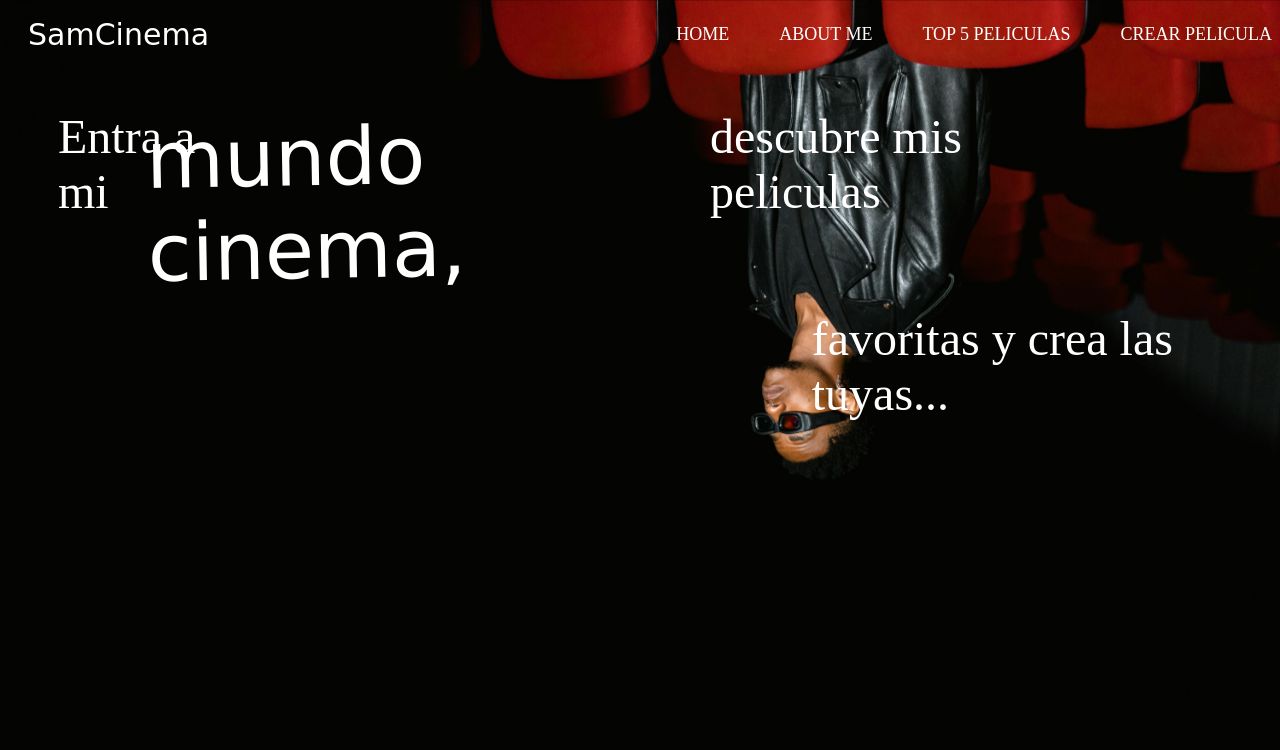
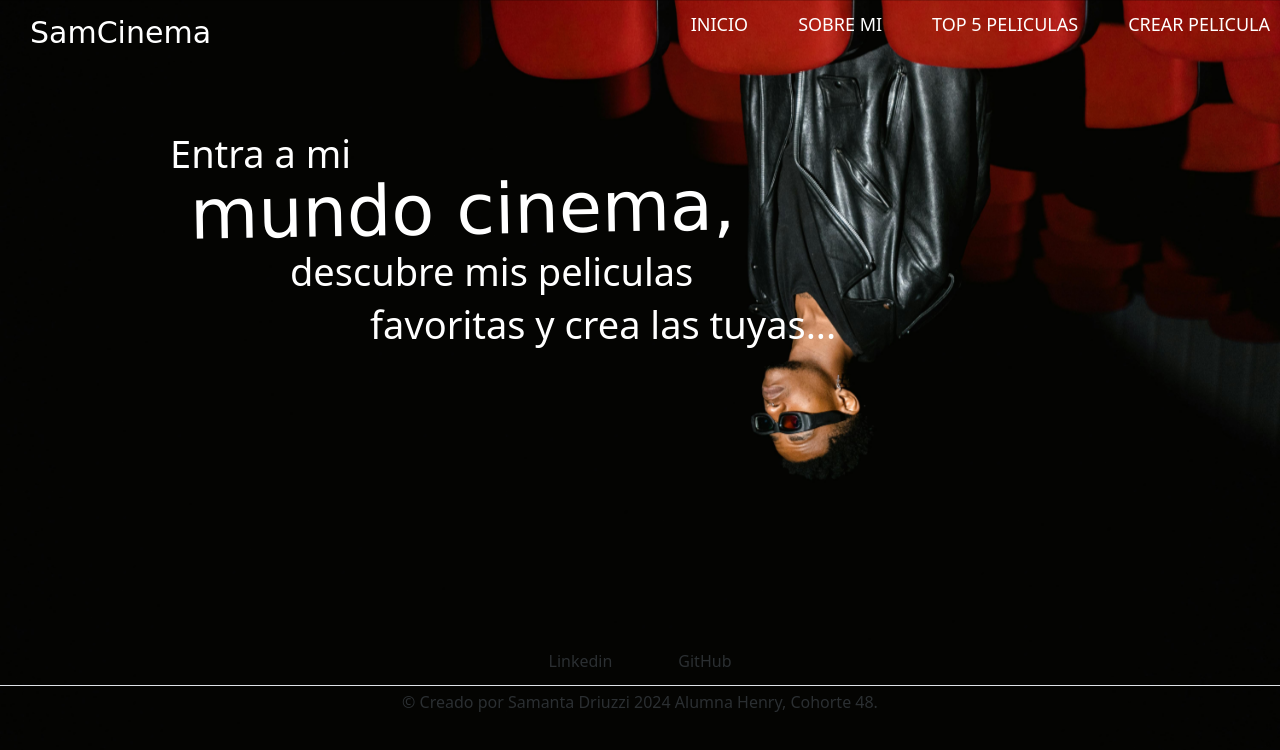
Before and after one commit to pi-rym/PM2-SamantaDriuzzi, a website: page front/index.html in a window 1280 px wide. Drawn offline with nearby package versions, Linux system fonts and the light colour scheme; a web font is replaced by a local one.

Commit message:
ajustes de estilos en casi toda la aplicacion.Pagina 'inicio' finalizada

```diff
--- a/front/index.css
+++ b/front/index.css
@@ -5,6 +5,7 @@ body {
   background-position: center;
   background-repeat: no-repeat;
   background-size: cover;
+  height: 100vh;
 }
 body::after {
   content: "";
@@ -31,30 +32,63 @@ body::after {
   margin-left: 50px;
   position: relative;
 }
+
 .containerLines {
   display: flex;
+  position: relative;
+  flex-direction: column;
+  align-items: flex-start;
+  margin: 80px 0 0 50px;
 }
 .firstLine {
   color: white;
-  font-size: 48px;
-  /* transform: translate(70px, -20px); */
+  font-size: 38px;
+  transform: translate(70px, -20px);
 }
 .secondLine {
   color: white;
   font-family: "Macondo Swash Caps", cursive;
   font-weight: 400;
   font-style: normal;
-  font-size: 80px;
+  font-size: 70px;
   transform: rotate(359deg);
-  margin: 48px 0 0 -90px;
+  margin: -60px 0 0 90px;
 }
 .thirdLine {
   color: white;
-  font-size: 48px;
-  /* transform: translate(-100px, 80px); */
+  font-size: 38px;
+  transform: translateX(190px) translateY(-20px);
 }
 .fourthLine {
   color: white;
-  font-size: 48px;
-  margin: 250px 0 0 -290px;
+  font-size: 38px;
+  transform: translateX(270px) translateY(-40px);
 }
+
+.firstLine:hover,
+.secondLine:hover,
+.thirdLine:hover,
+.fourthLine:hover {
+  animation: shadow-drop-center 0.4s linear both;
+  text-shadow: 0 0 20px rgba(255, 255, 255, 0.55);
+}
+
+@keyframes shadow-drop-center {
+  0% {
+    text-shadow: 0 0 0 0 transparent;
+  }
+  100% {
+    text-shadow: 0 0 20px 0 rgba(255, 255, 255, 0.55);
+  }
+}
+.textHome {
+  opacity: 0;
+  transform: translateY(20px) translateX(-20px);
+  transition: opacity 0.7s ease-in-out, transform 1.5s ease-in-out;
+  height: 70%;
+}
+
+.textHome.show {
+  opacity: 1;
+  transform: translateY(0);
+}
--- a/front/index.html
+++ b/front/index.html
@@ -7,6 +7,10 @@
     <!-- files css -->
     <link rel="stylesheet" href="/front/pagesStyles/navbar.css" />
     <link rel="stylesheet" href="/front/index.css" />
+    <link
+      rel="stylesheet"
+      href="https://cdn.jsdelivr.net/npm/bootstrap@5.3.3/dist/css/bootstrap.min.css"
+    />
     <!-- files fonts -->
     <link rel="preconnect" href="https://fonts.googleapis.com" />
     <link rel="preconnect" href="https://fonts.gstatic.com" crossorigin />
@@ -14,27 +18,30 @@
       href="https://fonts.googleapis.com/css2?family=Macondo+Swash+Caps&display=swap"
       rel="stylesheet"
     />
+    <script src="https://ajax.googleapis.com/ajax/libs/jquery/3.7.1/jquery.min.js"></script>
   </head>
   <body>
-    <header id="header" class="header">
+    <!-- NAVBAR -->
+    <header id="header">
       <nav id="navbar">
         <div class="logo">SamCinema</div>
         <ul>
-          <li><a class="nav-link" href="#welcome-section">HOME</a></li>
-          <li><a class="nav-link" href="./pages/aboutMe.html">ABOUT ME</a></li>
+          <li><a class="navLink" href="#welcome-section">INICIO</a></li>
+          <li><a class="navLink" href="./pages/aboutMe.html">SOBRE MI</a></li>
           <li>
-            <a class="nav-link" href="./pages/top5movies.html"
+            <a class="navLink" href="./pages/top5movies.html"
               >TOP 5 PELICULAS</a
             >
           </li>
           <li>
-            <a class="nav-link" href="./pages/createMovie.html"
+            <a class="navLink" href="./pages/createMovie.html"
               >CREAR PELICULA</a
             >
           </li>
         </ul>
       </nav>
     </header>
+    <!-- TEXTO DE WELCOME -->
     <section id="welcome-section" class="textHome">
       <div class="containerLines">
         <p class="firstLine">Entra a mi</p>
@@ -43,5 +50,47 @@
         <p class="fourthLine">favoritas y crea las tuyas...</p>
       </div>
     </section>
+    <!-- FOOTER CON BOOTSTRAP -->
+    <div class="containerFooter">
+      <footer class="py-2 my-2">
+        <ul class="nav justify-content-center border-bottom pb-1 mb-1">
+          <li class="nav-item">
+            <a
+              href="https://www.linkedin.com/in/samanta-driuzzi/"
+              target="_blank"
+              class="nav-link px-2 text-secondary-emphasis"
+              >Linkedin</a
+            >
+          </li>
+          <li class="nav-item">
+            <a
+              href="https://github.com/SamantaDriuzzi"
+              target="_blank"
+              class="nav-link px-2 text-secondary-emphasis"
+              >GitHub</a
+            >
+          </li>
+        </ul>
+        <p class="text-center text-secondary-emphasis">
+          © Creado por Samanta Driuzzi 2024 Alumna Henry, Cohorte 48.
+        </p>
+      </footer>
+    </div>
+    <!-- script para mostrar el texto de welcome en la pagina principal con animacion -->
+    <script>
+      document.addEventListener("DOMContentLoaded", function () {
+        var welcomeSection = document.getElementById("welcome-section");
+
+        setTimeout(function () {
+          welcomeSection.classList.add("show");
+        }, 300);
+      });
+    </script>
+    <!-- script de bootstrap -->
+    <script
+      src="https://cdn.jsdelivr.net/npm/bootstrap@5.3.3/dist/js/bootstrap.bundle.min.js"
+      integrity="sha384-YvpcrYf0tY3lHB60NNkmXc5s9fDVZLESaAA55NDzOxhy9GkcIdslK1eN7N6jIeHz"
+      crossorigin="anonymous"
+    ></script>
   </body>
 </html>
--- a/front/pagesStyles/navbar.css
+++ b/front/pagesStyles/navbar.css
@@ -3,6 +3,7 @@
   justify-content: space-between;
   align-items: center;
   background-color: transparent;
+  padding: 10px;
 }
 
 .logo {
@@ -13,13 +14,17 @@
   color: white;
   font-size: 30px;
   margin-left: 20px;
+  transition: transform 0.3s ease-in-out;
+}
+.logo:hover {
+  transform: scale(1.1);
 }
 ul {
   display: flex;
   list-style: none;
   gap: 50px;
 }
-.nav-link {
+.navLink {
   background-color: transparent;
   border: none;
   color: white;
@@ -27,7 +32,20 @@ ul {
   font-size: 18px;
   text-decoration: none;
 }
+li {
+  transition: transform 0.3s cubic-bezier(0.5, 0.4, 0.36, 1);
+}
+li:hover {
+  transform: scale(1.1);
+  animation: shadow-drop-top-bottom 0.9s linear both;
+}
 
-.nav-link:hover {
-  text-decoration: underline;
+@keyframes shadow-drop-top-bottom {
+  0% {
+    box-shadow: 0 0 0 0 transparent, 0 0 0 0 transparent;
+  }
+  100% {
+    box-shadow: 0 -12px 40px -12px rgba(255, 255, 255, 1),
+      0 12px 40px -12px rgba(255, 255, 255, 1);
+  }
 }
```
Also changed, not shown: front/pages/aboutMe.html (+7 -7 lines), front/pages/createMovie.html (+5 -5 lines), front/pages/top5movies.html (+7 -6 lines), front/pagesStyles/top5movies.css (+9 -0 lines), front/scripts/index.js (+12 -4 lines).
